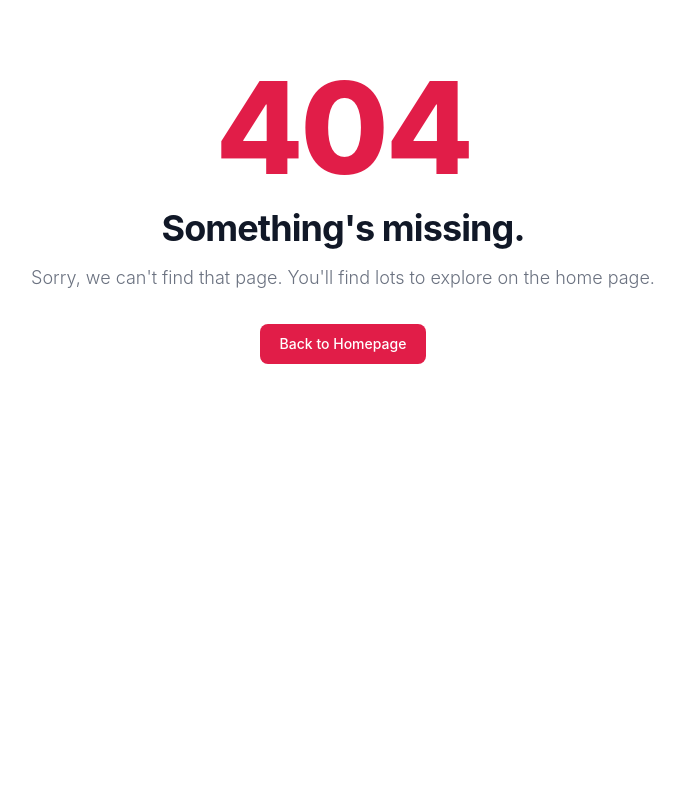
After one commit to aescribano3/projecte3-Orlify, a PHP site: template App/Views/Error.php in a window 1280 px wide. The commit adds this page. Shown: the whole page, without its empty margins (297-981 px from the left). Run offline with PHP 8.4, Linux system fonts and the light colour scheme; the template is opened without the code that fills it, so the values that code supplies are empty.

Commit message:
add-error-page

```diff
--- /dev/null
+++ b/App/Views/Error.php
@@ -0,0 +1,29 @@
+<!doctype html>
+<html lang="es">
+
+<head>
+  <meta charset="utf-8">
+  <meta name="viewport" content="width=device-width, initial-scale=1, shrink-to-fit=no">
+  <link rel="stylesheet" href="/main.css">
+  <link rel="stylesheet" href="/css/style.css">
+  <title>Mis Datos</title>
+</head>
+<body>
+
+
+
+<section class="bg-white dark:bg-gray-900">
+    <div class="py-8 px-4 mx-auto max-w-screen-xl lg:py-16 lg:px-6">
+        <div class="mx-auto max-w-screen-sm text-center">
+            <h1 class="mb-4 text-7xl tracking-tight font-extrabold lg:text-9xl text-primary-600 dark:text-primary-500">404</h1>
+            <p class="mb-4 text-3xl tracking-tight font-bold text-gray-900 md:text-4xl dark:text-white">Something's missing.</p>
+            <p class="mb-4 text-lg font-light text-gray-500 dark:text-gray-400">Sorry, we can't find that page. You'll find lots to explore on the home page. </p>
+            <a href="/" class="inline-flex text-white bg-primary-600 hover:bg-primary-800 focus:ring-4 focus:outline-none focus:ring-primary-300 font-medium rounded-lg text-sm px-5 py-2.5 text-center dark:focus:ring-primary-900 my-4">Back to Homepage</a>
+        </div>
+    </div>
+
+    <script src="/js/flowbite.min.js"></script>
+    <script src="/js/bundle.js"></script>
+</body>
+
+</html>
--- a/public/index.php
+++ b/public/index.php
@@ -17,4 +17,8 @@ $app->get("carnet", "App\Controllers\carnet:ctrlCarnet"); // llamar al controlad
 $app->get("/mis-datos", "App\Controllers\userdata:ctrlsee");
 
 
+$app->get(Router::DEFAULT_ROUTE, "App\Controllers\Error:ctrlIndex");
+
+
+
 $app->execute();
--- a/public/main.css
+++ b/public/main.css
@@ -596,6 +596,10 @@ video {
   margin-left: auto;
   margin-right: auto;
 }
+.my-4 {
+  margin-top: 1rem;
+  margin-bottom: 1rem;
+}
 .mb-1 {
   margin-bottom: 0.25rem;
 }
@@ -695,6 +699,9 @@ video {
 }
 .w-full {
   width: 100%;
+}
+.max-w-screen-sm {
+  max-width: 640px;
 }
 .max-w-screen-xl {
   max-width: 1280px;
@@ -914,6 +921,10 @@ video {
   --tw-bg-opacity: 1;
   background-color: rgb(34 197 94 / var(--tw-bg-opacity));
 }
+.bg-primary-600 {
+  --tw-bg-opacity: 1;
+  background-color: rgb(225 29 72 / var(--tw-bg-opacity));
+}
 .bg-red-600 {
   --tw-bg-opacity: 1;
   background-color: rgb(220 38 38 / var(--tw-bg-opacity));
@@ -988,6 +999,14 @@ video {
 .text-center {
   text-align: center;
 }
+.text-3xl {
+  font-size: 1.875rem;
+  line-height: 2.25rem;
+}
+.text-7xl {
+  font-size: 4.5rem;
+  line-height: 1;
+}
 .text-lg {
   font-size: 1.125rem;
   line-height: 1.75rem;
@@ -1003,6 +1022,9 @@ video {
 .font-bold {
   font-weight: 700;
 }
+.font-extrabold {
+  font-weight: 800;
+}
 .font-light {
   font-weight: 300;
 }
@@ -1043,6 +1065,10 @@ video {
 .text-gray-900 {
   --tw-text-opacity: 1;
   color: rgb(17 24 39 / var(--tw-text-opacity));
+}
+.text-primary-600 {
+  --tw-text-opacity: 1;
+  color: rgb(225 29 72 / var(--tw-text-opacity));
 }
 .text-primary-700 {
   --tw-text-opacity: 1;
@@ -1126,6 +1152,10 @@ video {
   --tw-bg-opacity: 1;
   background-color: rgb(34 197 94 / var(--tw-bg-opacity));
 }
+.hover\:bg-primary-800:hover {
+  --tw-bg-opacity: 1;
+  background-color: rgb(159 18 57 / var(--tw-bg-opacity));
+}
 .hover\:bg-red-600:hover {
   --tw-bg-opacity: 1;
   background-color: rgb(220 38 38 / var(--tw-bg-opacity));
@@ -1293,6 +1323,10 @@ video {
 :is(.dark .dark\:bg-gray-800\/50) {
   background-color: rgb(31 41 55 / 0.5);
 }
+:is(.dark .dark\:bg-gray-900) {
+  --tw-bg-opacity: 1;
+  background-color: rgb(17 24 39 / var(--tw-bg-opacity));
+}
 :is(.dark .dark\:bg-gray-900\/80) {
   background-color: rgb(17 24 39 / 0.8);
 }
@@ -1303,6 +1337,10 @@ video {
 :is(.dark .dark\:text-gray-400) {
   --tw-text-opacity: 1;
   color: rgb(156 163 175 / var(--tw-text-opacity));
+}
+:is(.dark .dark\:text-primary-500) {
+  --tw-text-opacity: 1;
+  color: rgb(244 63 94 / var(--tw-text-opacity));
 }
 :is(.dark .dark\:text-white) {
   --tw-text-opacity: 1;
@@ -1339,6 +1377,10 @@ video {
 :is(.dark .dark\:focus\:border-red-500:focus) {
   --tw-border-opacity: 1;
   border-color: rgb(239 68 68 / var(--tw-border-opacity));
+}
+:is(.dark .dark\:focus\:ring-primary-900:focus) {
+  --tw-ring-opacity: 1;
+  --tw-ring-color: rgb(136 19 55 / var(--tw-ring-opacity));
 }
 .peer:focus ~ :is(.dark .peer-focus\:dark\:text-red-500) {
   --tw-text-opacity: 1;
@@ -1440,6 +1482,11 @@ video {
     font-size: 1.5rem;
     line-height: 2rem;
   }
+
+  .md\:text-4xl {
+    font-size: 2.25rem;
+    line-height: 2.5rem;
+  }
 }
 @media (min-width: 1024px) {
 
@@ -1478,6 +1525,11 @@ video {
     padding-bottom: 0px;
   }
 
+  .lg\:py-16 {
+    padding-top: 4rem;
+    padding-bottom: 4rem;
+  }
+
   .lg\:py-2 {
     padding-top: 0.5rem;
     padding-bottom: 0.5rem;
@@ -1487,6 +1539,11 @@ video {
     padding-top: 0.625rem;
     padding-bottom: 0.625rem;
   }
+
+  .lg\:text-9xl {
+    font-size: 8rem;
+    line-height: 1;
+  }
 }
 @media (min-width: 1280px) {
 
```
Also changed, not shown: App/Controllers/error.php (added, +13 -0 lines).
